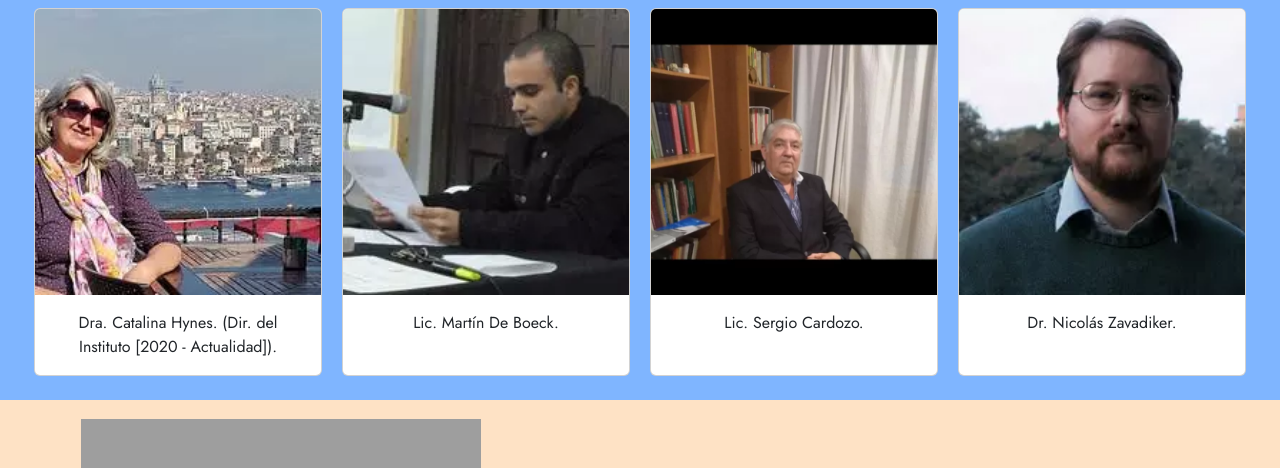
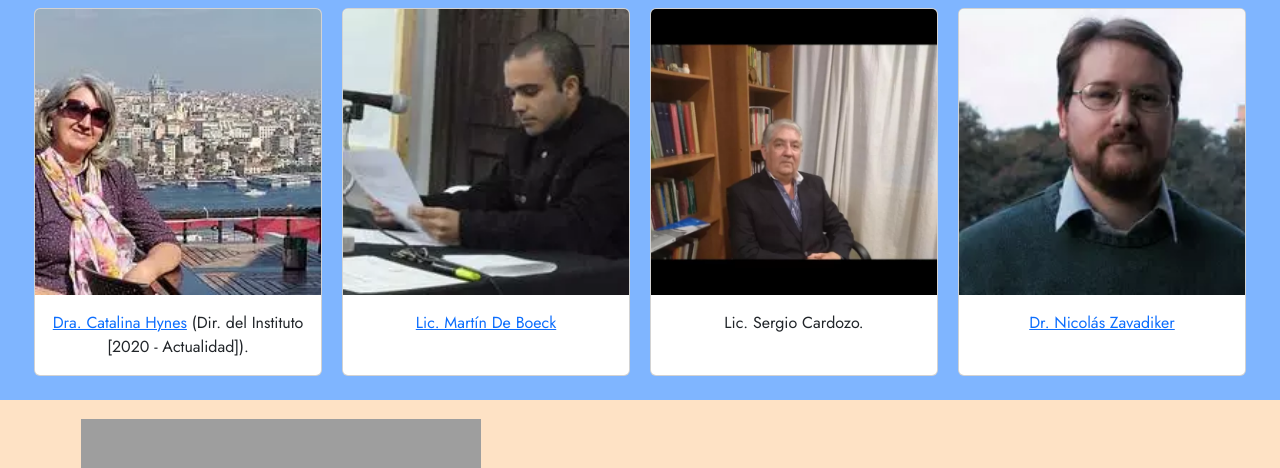
Before and after one commit to ivanvgav/entrega-final-coder, a website: page src/miembros.html in a window 1280 px wide. Shown: the part 298-766 px from the top of the page. Drawn offline with nearby package versions, Linux system fonts and the light colour scheme; grey boxes are pictures that could not be loaded.

Commit message:
Añadido link miembros, historia y misc

```diff
--- a/scss/_commons.scss
+++ b/scss/_commons.scss
@@ -70,6 +70,10 @@ figure{
     }
 }
 
+/*.actividades{
+    @include d-flex(space-around);
+}*/
+
 .cursos{
     width: 100%;
     margin-top: 0.5rem;
--- a/src/miembros.html
+++ b/src/miembros.html
@@ -52,7 +52,7 @@
     <div class="card text-center" style="width: 18rem;">
         <img src="../img/miembros/hynes.webp" class="card-img-top" alt="Dra. Catalina Hynes">
         <div class="card-body">
-          <p class="card-text">Dra. Catalina Hynes. (Dir. del Instituto [2020 - Actualidad]).</p>
+          <p class="card-text"><a href="https://unt-argentina.academia.edu/CatalinaHynes">Dra. Catalina Hynes</a> (Dir. del Instituto [2020 - Actualidad]).</p>
         </div>
       </div>
     <!--Fin carta miembro-->
@@ -62,7 +62,7 @@
     <div class="card text-center" style="width: 18rem;">
         <img src="../img/miembros/de-boeck.webp" class="card-img-top" alt="Lic. Martín De Boeck">
         <div class="card-body">
-          <p class="card-text">Lic. Martín De Boeck.</p>
+          <p class="card-text"><a href="https://unt-argentina.academia.edu/Mart%C3%ADnDeBoeck">Lic. Martín De Boeck</a></p>
         </div>
       </div>
     <!--Fin carta miembro-->
@@ -81,7 +81,7 @@
     <div class="card text-center" style="width: 18rem;">
         <img src="../img/miembros/zavadiker.webp" class="card-img-top" alt="Dr. Nicolás Zavadiker">
         <div class="card-body">
-          <p class="card-text">Dr. Nicolás Zavadiker.</p>
+          <p class="card-text"><a href="https://unt-argentina.academia.edu/NicolasZavadivker">Dr. Nicolás Zavadiker</a></p>
         </div>
       </div>
     <!--Fin carta miembro-->
```
Also changed, not shown: index.html (+1 -1 lines), src/actividades.html (+3 -1 lines), css/main.css.
